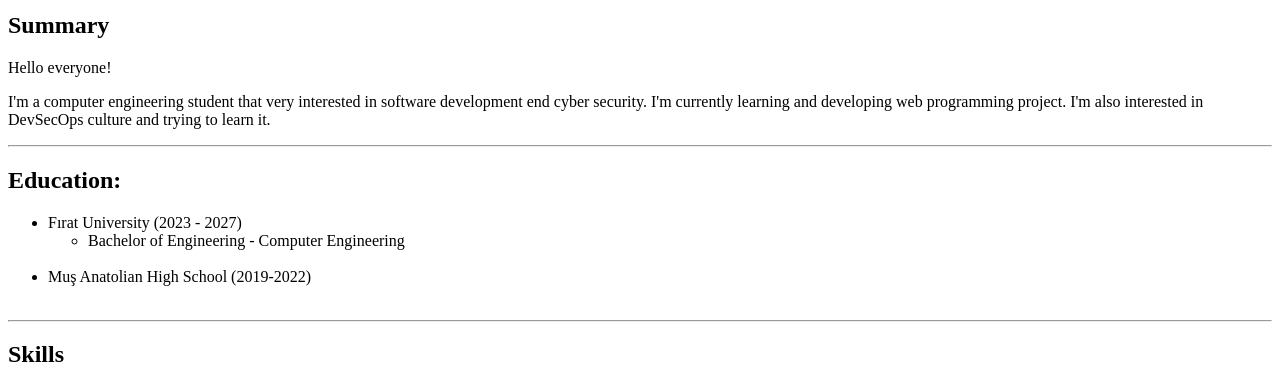
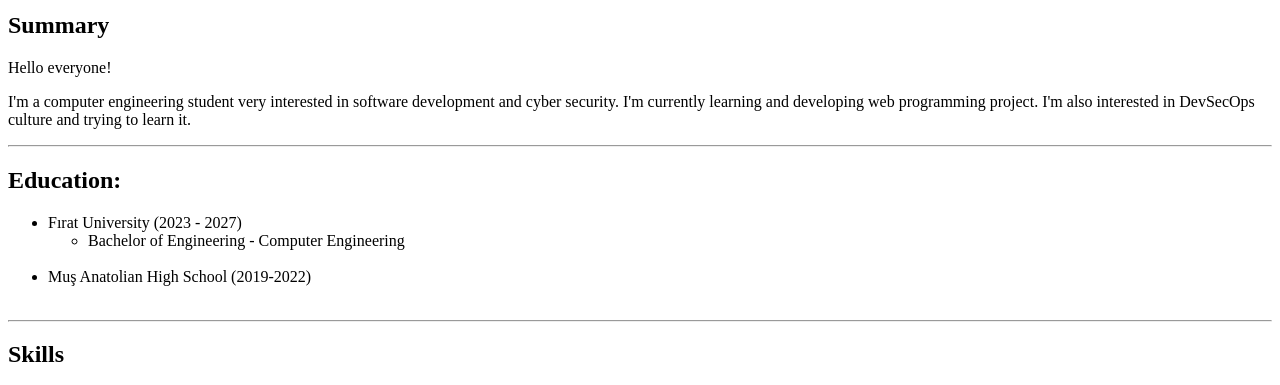
Before and after one commit to Wicknaer/html-portfolio-, a plain HTML site: page index.html in a window 1280 px wide. Shown: the part 402-787 px from the top of the page. Drawn offline with Linux system fonts and the light colour scheme.

Commit message:
Update index.html

```diff
--- a/index.html
+++ b/index.html
@@ -10,7 +10,7 @@
     <hr />
     <h2>Summary</h2>
     <p>Hello everyone!</p>
-    <p>I'm a computer engineering student that very interested in software development end cyber security. I'm currently learning and developing web programming project. I'm also interested in DevSecOps culture and trying to learn it.</p>
+    <p>I'm a computer engineering student very interested in software development and cyber security. I'm currently learning and developing web programming project. I'm also interested in DevSecOps culture and trying to learn it.</p>
     <hr/>
     <h2>Education:</h2>
     <ul>
```
